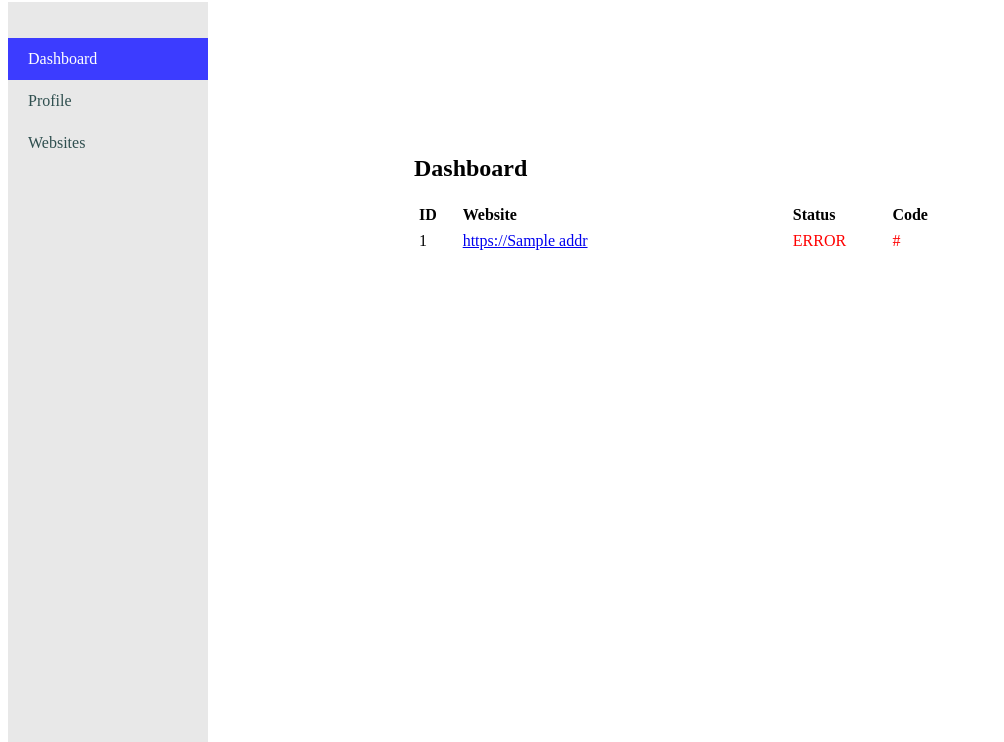
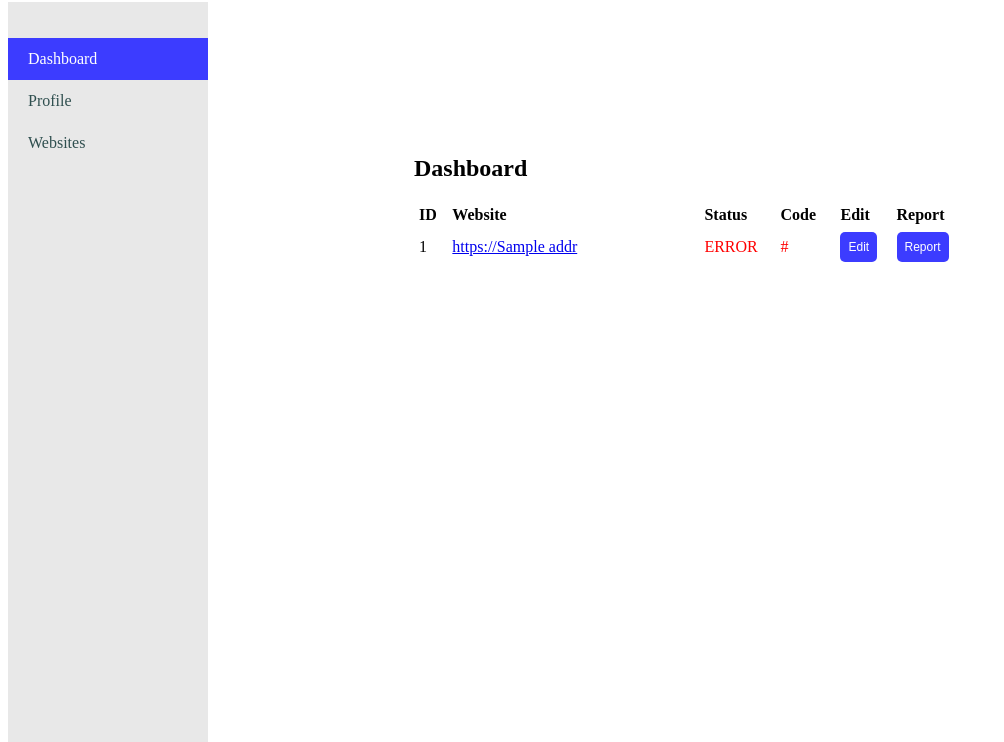
Before and after one commit to koenol/simple-website-monitoring-tool, a Flask app: template templates/main.html in a window 1280 px wide. Shown: the part 58-800 px from the top of the page, without its empty margins (0-1004 px from the left). Run offline with Flask 3, Linux system fonts and the light colour scheme; the visitor is signed in with stand-in values (Sample User, id 1); the template is opened without the code that fills it: most values are stand-ins (such as "Sample title", 1, 10 or a date in 2020).

Commit message:
added links to main.html for edit & report

```diff
--- a/static/styles.css
+++ b/static/styles.css
@@ -194,6 +194,16 @@ header {
     width: 40px;
 }
 
+.main-page .websites-table th:nth-child(5),
+.main-page .websites-table td:nth-child(5) {
+    width: 10px;
+}
+
+.main-page .websites-table th:nth-child(6),
+.main-page .websites-table td:nth-child(6) {
+    width: 10px;
+}
+
 .main-page .websites-table td.status-ok-true {
     color: green;
 }
--- a/templates/main.html
+++ b/templates/main.html
@@ -35,6 +35,8 @@
                                 <th>Website</th>
                                 <th>Status</th>
                                 <th>Code</th>
+                                <th>Edit</th>
+                                <th>Report</th>
                             </tr>
                         </thead>
                         <tbody>
@@ -51,11 +53,25 @@
                                     {% if website.url_code >= 200 and website.url_code < 300 %}
                                         <td class="url-code-green">{{ website.url_code }}</td>
                                     {% elif website.url_code >= 300 and website.url_code < 400 %}
-                                        <td class="url-code-yellow">{{ webssite.url_code }}</td>
+                                        <td class="url-code-yellow">{{ website.url_code }}</td>
                                     {% else %}
-                                        <td class="url-code-red">{{ webssite.url_code }}</td>
-                                    {% endif %}
+                                        <td class="url-code-red">{{ website.url_code }}</td>
+                                        {% endif %}
+                                {% else %}
+                                    <td>-</td>
                                 {% endif %}
+                                <td class="edit">
+                                    <form method="GET" action="/website/{{ website.id }}" class="inline-form">
+                                        <input type="hidden" name="csrf_token" value="{{ session.csrf_token }}">
+                                        <button type="submit">Edit</button>
+                                    </form>
+                                </td>
+                                <td class="report">
+                                    <form method="POST" action="/website/{{ website.id }}/report" class="inline-form">
+                                        <input type="hidden" name="csrf_token" value="{{ session.csrf_token }}">
+                                        <button type="submit">Report</button>
+                                    </form>
+                                </td>
                             </tr>
                             {% endfor %}
                         </tbody>
```
